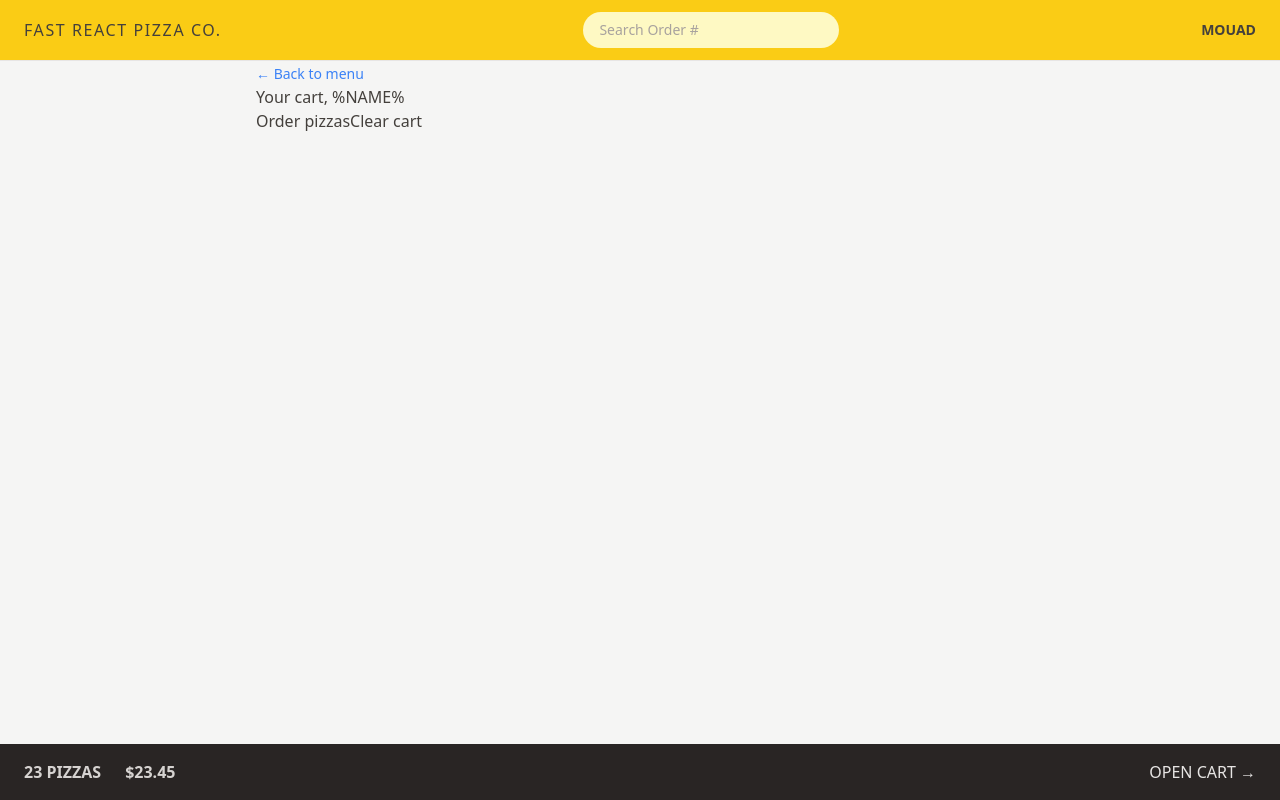
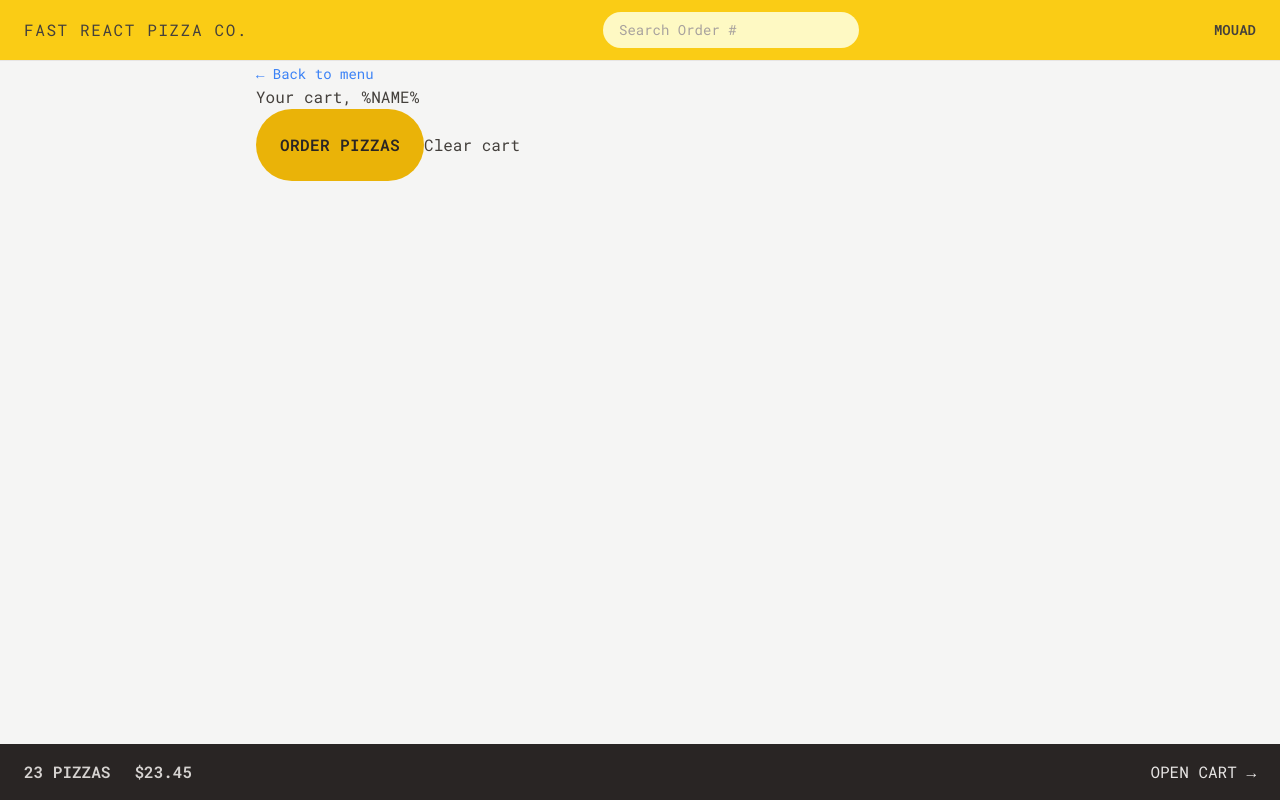
Before and after one commit to mouadbimk/react-projects, a React (Vite) app in the folder 05-fast-react-pizza/: page /cart in a window 1280 px wide. Built offline with nearby package versions, Linux system fonts and the light colour scheme.

Commit message:
add reusable component with tailwindCss

```diff
--- a/05-fast-react-pizza/index.html
+++ b/05-fast-react-pizza/index.html
@@ -4,6 +4,12 @@
     <meta charset="UTF-8" />
     <link rel="icon" type="image/svg+xml" href="/vite.svg" />
     <meta name="viewport" content="width=device-width, initial-scale=1.0" />
+    <link rel="preconnect" href="https://fonts.googleapis.com" />
+    <link rel="preconnect" href="https://fonts.gstatic.com" crossorigin />
+    <link
+      href="https://fonts.googleapis.com/css2?family=Roboto+Mono:ital,wght@0,100..700;1,100..700&display=swap"
+      rel="stylesheet"
+    />
     <title>Vite + React</title>
   </head>
   <body class="bg-stone-100 text-stone-700">
--- a/05-fast-react-pizza/src/features/cart/Cart.jsx
+++ b/05-fast-react-pizza/src/features/cart/Cart.jsx
@@ -1,4 +1,6 @@
 import { Link } from "react-router-dom";
+import { LinkButton } from "../../ui/LinkButton";
+import { Button } from "../../ui/Button";
 
 const fakeCart = [
   {
@@ -29,14 +31,12 @@
 
   return (
     <div>
-      <Link to="/menu" className="text-sm text-blue-500 hover:text-blue-700">
-        &larr; Back to menu
-      </Link>
+      <LinkButton linkTo={"/menu"}>&larr; Back to menu</LinkButton>
 
       <h2>Your cart, %NAME%</h2>
 
       <div>
-        <Link to="/order/new">Order pizzas</Link>
+        <Button linkTo={"/order/new"}>Order pizzas</Button>
         <button>Clear cart</button>
       </div>
     </div>
--- a/05-fast-react-pizza/src/features/order/CreateOrder.jsx
+++ b/05-fast-react-pizza/src/features/order/CreateOrder.jsx
@@ -1,7 +1,6 @@
-import { useState } from "react";
 import { Form, redirect, useActionData, useNavigation } from "react-router-dom";
+import { Button } from "../../ui/Button";
 import { createOrder } from "../../services/apiRestaurant";
-
 // https://uibakery.io/regex-library/phone-number
 const isValidPhone = (str) =>
   /^\+?\d{1,4}?[-.\s]?\(?\d{1,3}?\)?[-.\s]?\d{1,4}[-.\s]?\d{1,4}[-.\s]?\d{1,9}$/.test(
@@ -79,12 +78,10 @@
 
         <div>
           <input type="hidden" name="cart" value={JSON.stringify(cart)} />
-          <button
-            disabled={isSubmiting}
-            className="inline-block rounded-full bg-yellow-500 px-4 py-3 font-semibold uppercase tracking-wide text-stone-800 duration-300 hover:bg-yellow-300 hover:transition-colors focus:outline-none focus:ring focus:ring-yellow-300 focus:ring-offset-2 disabled:cursor-not-allowed disabled:bg-yellow-200"
-          >
+
+          <Button isDisabled={isSubmiting}>
             {isSubmiting ? "Placing order..." : "Order now"}
-          </button>
+          </Button>
         </div>
       </Form>
     </div>
@@ -104,7 +101,7 @@
       "Please give us your correct phone. We might need it to contact you.";
   if (Object.keys(errors).length > 0) return errors;
   // If no errors send new order & redirect to page of order
-  // const newOrder = await createOrder(order);
-  // return redirect(`/order/${newOrder.id}`);
+  const newOrder = await createOrder(order);
+  return redirect(`/order/${newOrder.id}`);
 }
 export default CreateOrder;
--- a/05-fast-react-pizza/src/features/user/CreateUser.jsx
+++ b/05-fast-react-pizza/src/features/user/CreateUser.jsx
@@ -1,4 +1,5 @@
 import { useState } from "react";
+import { Button } from "../../ui/Button";
 
 function CreateUser() {
   const [username, setUsername] = useState("");
@@ -18,12 +19,12 @@
         placeholder="Your full name"
         value={username}
         onChange={(e) => setUsername(e.target.value)}
-        className="w-72"
+        className="input mb-8 w-72"
       />
 
       {username !== "" && (
         <div>
-          <button>Start ordering</button>
+          <Button>Start ordering</Button>
         </div>
       )}
     </form>
--- a/05-fast-react-pizza/src/index.css
+++ b/05-fast-react-pizza/src/index.css
@@ -7,41 +7,3 @@
   }
 }
 /* https://dev.to/afif/i-made-100-css-loaders-for-your-next-project-4eje */
-.loader {
-  width: 45px;
-  aspect-ratio: 0.75;
-  --c: no-repeat linear-gradient(#333 0 0);
-  background:
-    var(--c) 0% 50%,
-    var(--c) 50% 50%,
-    var(--c) 100% 50%;
-  background-size: 20% 50%;
-  animation: loading 1s infinite linear;
-}
-
-@keyframes loading {
-  20% {
-    background-position:
-      0% 0%,
-      50% 50%,
-      100% 50%;
-  }
-  40% {
-    background-position:
-      0% 100%,
-      50% 0%,
-      100% 50%;
-  }
-  60% {
-    background-position:
-      0% 50%,
-      50% 100%,
-      100% 0%;
-  }
-  80% {
-    background-position:
-      0% 50%,
-      50% 50%,
-      100% 100%;
-  }
-}
--- /dev/null
+++ b/05-fast-react-pizza/src/ui/Button.jsx
@@ -0,0 +1,17 @@
+import { Link } from "react-router-dom";
+
+export function Button({ children, isDisabled, linkTo }) {
+  const className =
+    "inline-block rounded-full bg-yellow-500 px-4 py-3 font-semibold uppercase tracking-wide text-stone-800 duration-300 hover:bg-yellow-300 hover:transition-colors focus:outline-none focus:ring focus:ring-yellow-300 focus:ring-offset-2 disabled:cursor-not-allowed disabled:bg-yellow-200 sm:px-6 sm:py-6";
+  if (linkTo)
+    return (
+      <Link to={linkTo} className={className}>
+        {children}
+      </Link>
+    );
+  return (
+    <button disabled={isDisabled} className={className}>
+      {children}
+    </button>
+  );
+}
--- a/05-fast-react-pizza/src/ui/Error.jsx
+++ b/05-fast-react-pizza/src/ui/Error.jsx
@@ -1,14 +1,14 @@
-import { useNavigate, useRouteError } from "react-router-dom";
+import { useRouteError } from "react-router-dom";
+import { LinkButton } from "./LinkButton";
 
 function Error() {
-  const navigate = useNavigate();
   const error = useRouteError();
   console.log(error);
   return (
     <div>
       <h1>Something went wrong 😢</h1>
       <p>{error.data || error.message}</p>
-      <button onClick={() => navigate(-1)}>&larr; Go back</button>
+      <LinkButton linkTo={"-1"}>&larr; Go back</LinkButton>
     </div>
   );
 }
--- /dev/null
+++ b/05-fast-react-pizza/src/ui/LinkButton.jsx
@@ -0,0 +1,18 @@
+import { Link, useNavigate } from "react-router-dom";
+
+export function LinkButton({ children, linkTo }) {
+  const navigate = useNavigate();
+  const className = "text-sm text-blue-500 hover:text-blue-700";
+  if (linkTo === "-1")
+    return (
+      <button onClick={() => navigate(-1)} className={className}>
+        {children}
+      </button>
+    );
+
+  return (
+    <Link to={linkTo} className={className}>
+      {children}
+    </Link>
+  );
+}
--- a/05-fast-react-pizza/src/ui/Loader.jsx
+++ b/05-fast-react-pizza/src/ui/Loader.jsx
@@ -1,5 +1,10 @@
+import styles from "./Loader.module.css";
 function Loader() {
-  return <div className="loader"></div>;
+  return (
+    <div className="absolute inset-0 flex items-center justify-center bg-slate-200/20 backdrop-blur-sm">
+      <div className={styles.loader}></div>
+    </div>
+  );
 }
 
 export default Loader;
--- /dev/null
+++ b/05-fast-react-pizza/src/ui/Loader.module.css
@@ -0,0 +1,38 @@
+.loader {
+  width: 45px;
+  aspect-ratio: 0.75;
+  --c: no-repeat linear-gradient(theme(colors.stone.800) 0 0);
+  background:
+    var(--c) 0% 50%,
+    var(--c) 50% 50%,
+    var(--c) 100% 50%;
+  background-size: 20% 50%;
+  animation: loading 1s infinite linear;
+}
+
+@keyframes loading {
+  20% {
+    background-position:
+      0% 0%,
+      50% 50%,
+      100% 50%;
+  }
+  40% {
+    background-position:
+      0% 100%,
+      50% 0%,
+      100% 50%;
+  }
+  60% {
+    background-position:
+      0% 50%,
+      50% 100%,
+      100% 0%;
+  }
+  80% {
+    background-position:
+      0% 50%,
+      50% 50%,
+      100% 100%;
+  }
+}
--- a/05-fast-react-pizza/tailwind.config.js
+++ b/05-fast-react-pizza/tailwind.config.js
@@ -2,7 +2,17 @@
 export default {
   content: ["./index.html", "./src/**/*.{html,js,ts,jsx,tsx}"],
   theme: {
-    extend: {},
+    fontFamily: {
+      sans: ["Roboto Mono", "monospace"],
+    },
+    extend: {
+      colors: {
+        pizza: "#123456",
+      },
+      height: {
+        screen: "100dvh",
+      },
+    },
   },
   plugins: [],
 };
```
